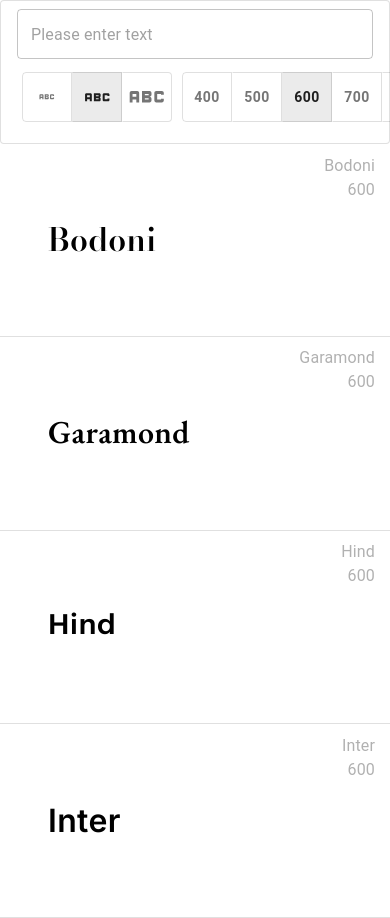
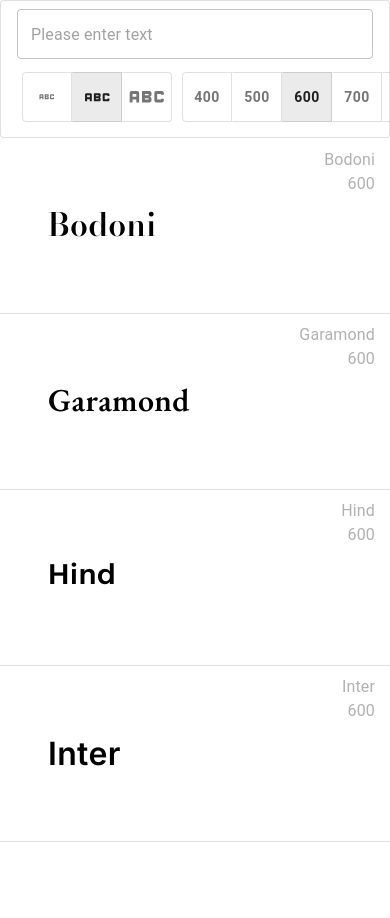
Before and after one commit to arthurfincham/font-app, a React (Create React App) app: page / in a window 390 px wide. Shown: the top 918 px of the page. After the commit the page ends 844 px from the top, so only its background shows below. Built offline with nearby package versions, Linux system fonts and the light colour scheme.

Commit message:
fix main height

```diff
--- a/src/components/Navbar.js
+++ b/src/components/Navbar.js
@@ -35,6 +35,10 @@ export default function Navbar({
             xs: 'column',
             md: 'row',
           },
+          height: {
+            xs: '120px',
+            md: '70px',
+          },
           padding: '.5em 1em .5em 1em',
           justifyContent: 'space-between',
           alignItems: 'center',
--- a/src/components/PreviewTable.js
+++ b/src/components/PreviewTable.js
@@ -4,7 +4,11 @@ import TableContainer from '@mui/material/TableContainer';
 import { render } from '@testing-library/react';
 
 export default function PreviewTable({ fontSize, previewText, fontWeight, codeDisplay, fontItalic }) {
-  const htmlBodoni = (font) => {
+  const htmlItalic = (font) => {
+    return `<link href='https://fonts.googleapis.com/css2?family=${font}:ital,wght@0,400;0,500;0,600;0,700;0,800;1,400;1,500;1,600;1,700;1,800&display=swap' rel='stylesheet' />`;
+  };
+
+  const htmlNormal = (font) => {
     return `<link href='https://fonts.googleapis.com/css2?family=${font}:wght@400;500;600;700;800&display=swap' rel='stylesheet' />`;
   };
 
@@ -17,7 +21,7 @@ export default function PreviewTable({ fontSize, previewText, fontWeight, codeDi
           fontSize={fontSize}
           font={'Bodoni Moda'}
           fontName={'Bodoni'}
-          htmlTag={htmlBodoni}
+          htmlTag={htmlItalic}
           fontItalic={fontItalic}
           previewText={previewText}
           transform={null}
@@ -28,7 +32,7 @@ export default function PreviewTable({ fontSize, previewText, fontWeight, codeDi
           fontSize={fontSize}
           font={'EB Garamond'}
           fontName={'Garamond'}
-          htmlTag={htmlBodoni}
+          htmlTag={htmlItalic}
           fontItalic={fontItalic}
           previewText={previewText}
           transform={null}
@@ -39,7 +43,7 @@ export default function PreviewTable({ fontSize, previewText, fontWeight, codeDi
           fontSize={fontSize}
           font={'Hind'}
           fontName={'Hind'}
-          htmlTag={htmlBodoni}
+          htmlTag={htmlNormal}
           previewText={previewText}
           transform={'scale(1,.92)'}
         />
@@ -50,7 +54,7 @@ export default function PreviewTable({ fontSize, previewText, fontWeight, codeDi
           fontSize={fontSize}
           font={'Inter'}
           fontName={'Inter'}
-          htmlTag={htmlBodoni}
+          htmlTag={htmlNormal}
           previewText={previewText}
           transform={null}
         />
--- a/src/index.css
+++ b/src/index.css
@@ -1,8 +1,23 @@
-html,
-main,
-.App,
-.MuiTableContainer-root,
+html {
+  height: 100%;
+}
+main {
+  height: calc(100% - 20px);
+}
+
+@media screen and (max-width: 900px) {
+  main {
+    height: calc(100% - 70px);
+  }
+}
+
+.App {
+  height: 100%;
+}
 .MuiTable-root,
+.MuiTableContainer-root {
+  height: 100%;
+}
 #root {
   height: 100%;
 }
@@ -26,7 +41,6 @@ body {
   display: flex;
   flex-direction: column;
   align-items: flex-end;
-
   width: max-content;
   color: rgb(177, 177, 177);
   font-size: 1em;
```
